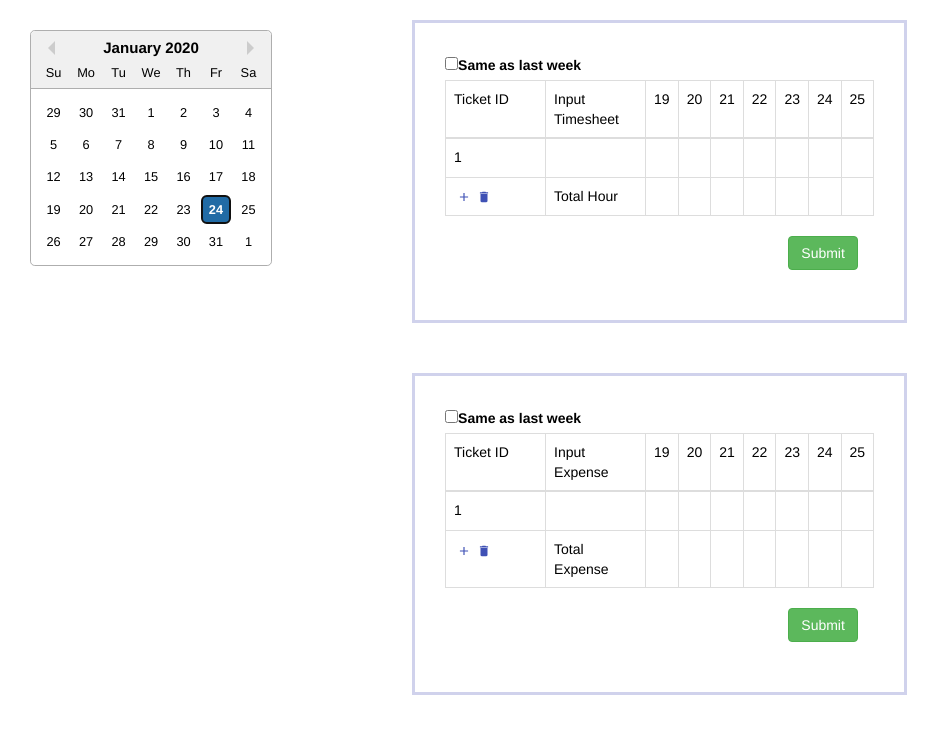
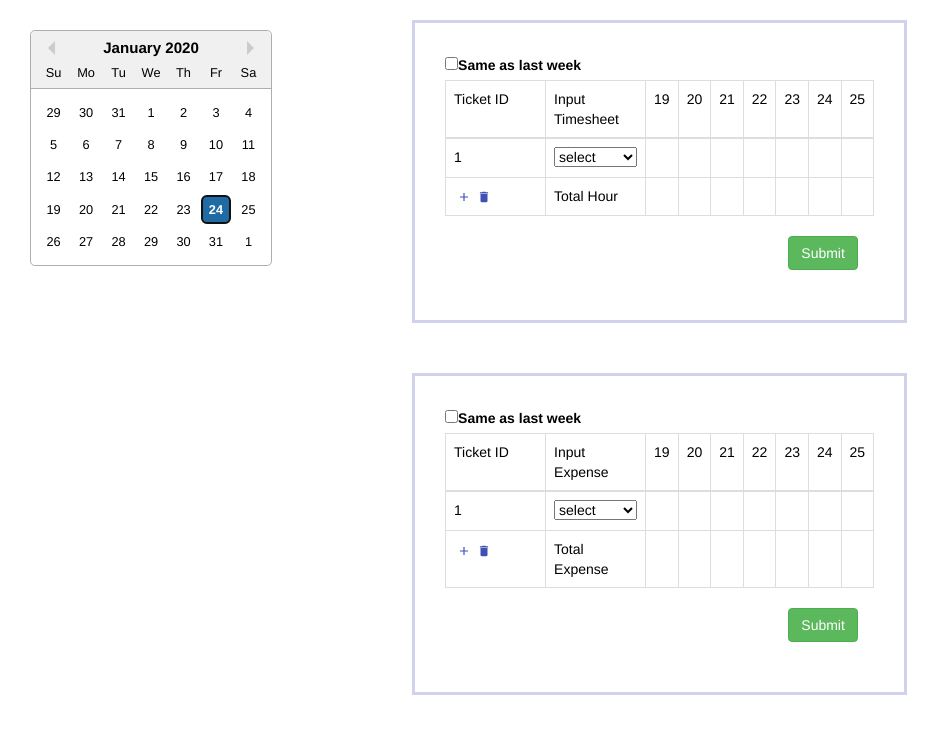
Before and after one commit to Jarxi/Oben, a React (Create React App) app in the folder client/: page /submission in a window 1280 px wide. Shown: the top 734 px of the page, without its empty margins (0-940 px from the left). Built offline with nearby package versions, Linux system fonts and the light colour scheme.

Commit message:
chore: clear timesheet table on submit

```diff
--- a/client/package.json
+++ b/client/package.json
@@ -11,7 +11,7 @@
     "material-ui-icons": "^1.0.0-beta.36",
     "moment": "^2.24.0",
     "react": "^16.10.1",
-    "react-bootstrap": "^1.0.0-beta.12",
+    "react-bootstrap": "^1.0.0-beta.14",
     "react-bootstrap-date-picker": "^5.1.0",
     "react-datepicker": "^2.9.6",
     "react-dom": "^16.10.1",
--- a/client/src/CSS/SubmissionTable.css
+++ b/client/src/CSS/SubmissionTable.css
@@ -42,3 +42,7 @@ input:not([type='checkbox']) {
     border: white;
     width: 100%;
 }
+
+.select {
+    width: 100%
+}
--- a/client/src/Components/SubmissionRow.js
+++ b/client/src/Components/SubmissionRow.js
@@ -1,11 +1,13 @@
 import React from 'react';
 import PropTypes from 'prop-types';
 import '../CSS/SubmissionTable.css';
+import Axios from 'axios';
+
 class SubmissionRow extends React.Component {
   constructor(props) {
     super(props);
     this.state = {
-      value: 0
+      projectList: [ 'select', 'Voice to text', 'Text to voice']
     };
     this.handleChange = this.handleChange.bind(this);
   }
@@ -13,6 +15,11 @@ class SubmissionRow extends React.Component {
   handleChange(col, event){
       this.props.onCellChange(col, event.target.value);
   }
+
+  componentDidMount(){
+    // load projectList
+  }
+
   render() {
     const { ticket_number } = this.props;
 
@@ -20,8 +27,15 @@ class SubmissionRow extends React.Component {
         <tr>
           <td>{ticket_number}</td>
           <td>
+            <select class="select">
+              {
+                this.state.projectList.map(project => <option value={project}>{project}</option>)
+              }
+            </select>
+          </td>
+          {/* <td>
             <input onBlur={this.handleChange.bind(this, 'project')} contentEditable></input>
-          </td>
+          </td> */}
           <td>
             <input onBlur={this.handleChange.bind(this, 0)} contentEditable></input>
           </td>
--- a/client/src/Components/SubmissionTable.js
+++ b/client/src/Components/SubmissionTable.js
@@ -33,6 +33,7 @@ class SubmissionTable extends React.Component {
     this.onCellChange = this.onCellChange.bind(this)
     this.isFloat = this.isFloat.bind(this);
     this.onError = this.onError.bind(this);
+    this.handleSubmit = this.handleSubmit.bind(this);
   }
 
   isFloat(value) {
@@ -56,7 +57,7 @@ class SubmissionTable extends React.Component {
         this.setState({timesheet_projects});
         return;
       }
-      if (!this.isFloat(value)) {
+      if (value && !this.isFloat(value)) {
         this.onError("timesheet"," ❌ Please enter a number!");
         return;
       } else {
@@ -88,7 +89,7 @@ class SubmissionTable extends React.Component {
         this.setState({expense_projects});
         return;
       }
-      if (!this.isFloat(value)) {
+      if (value && !this.isFloat(value)) {
         this.onError("expense", " ❌ Please enter a number!");
         return;
       } else {
@@ -111,6 +112,24 @@ class SubmissionTable extends React.Component {
       let expense_cols = this.state.expense_cols;
       expense_cols[col] = sum;
       this.setState({expense_cols: expense_cols});
+    }
+  }
+
+  handleSubmit(type){
+    if(type === "timesheet"){
+      const { timesheet_ticket_numbers } = this.state
+      const newTicketNumber = timesheet_ticket_numbers[timesheet_ticket_numbers.length - 1] + 1
+      this.setState({
+        timesheet_ticket_numbers: [newTicketNumber],
+        timesheet_rows: [['','','','','','','']],
+        timesheet_cols: ['','','','','','',''],
+      })
+      this.onError("timesheet"," ✅ Submit successful!");
+      setTimeout(() => {
+        this.onError("timesheet","")
+      },2000)
+    } else if(type == "expense"){
+
     }
   }
 
@@ -219,7 +238,7 @@ class SubmissionTable extends React.Component {
               </tbody>
             </Table>
             <div className="submit_button">
-              <button type="button" class="btn btn-success">Submit</button>
+              <button type="button" class="btn btn-success" onClick={() => this.handleSubmit('timesheet')}>Submit</button>
             </div>
             <div className="error_message">
               <p> {this.state.timesheet_error}</p>
```
Also changed, not shown: 1 other file (tests, documents, lock files or other folders).
